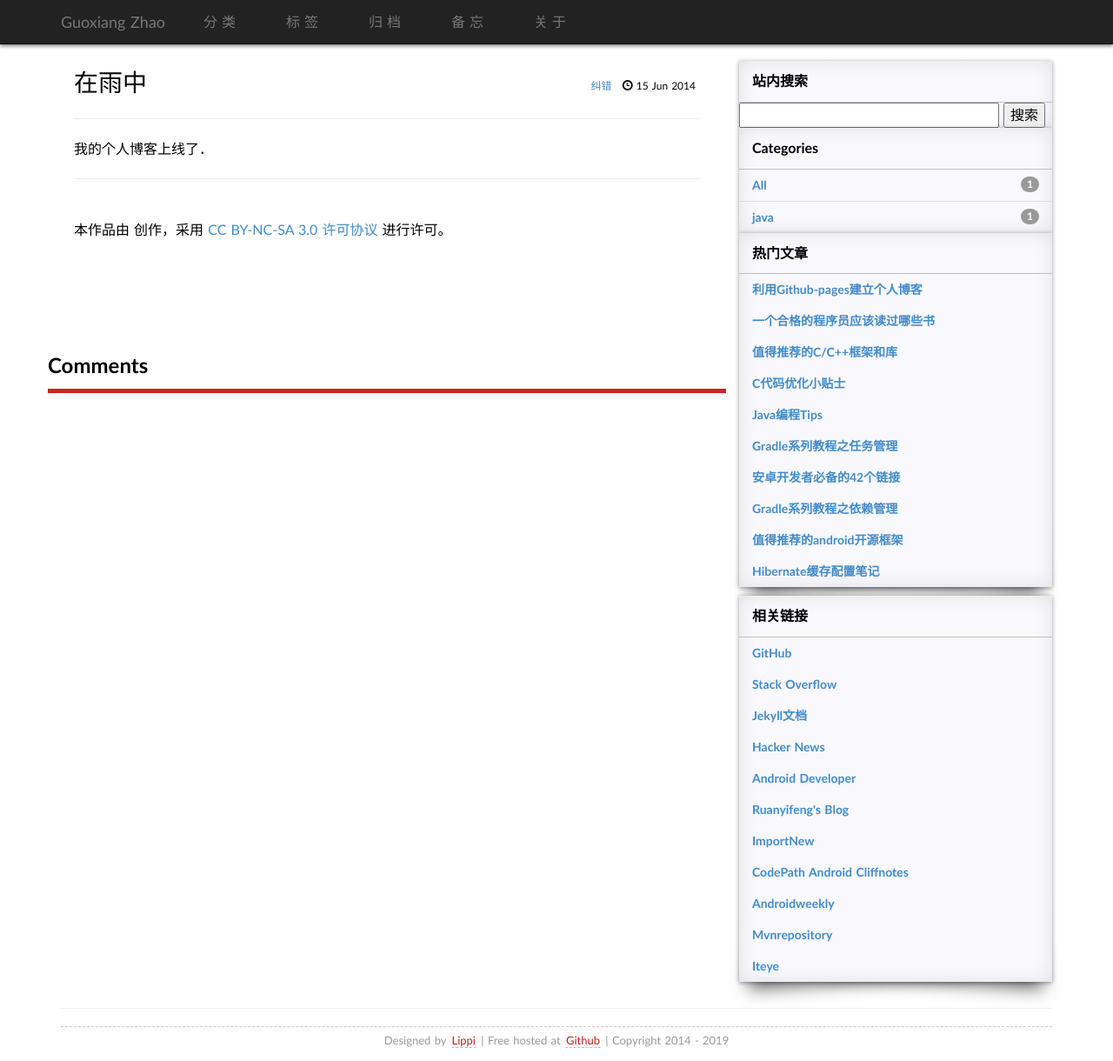
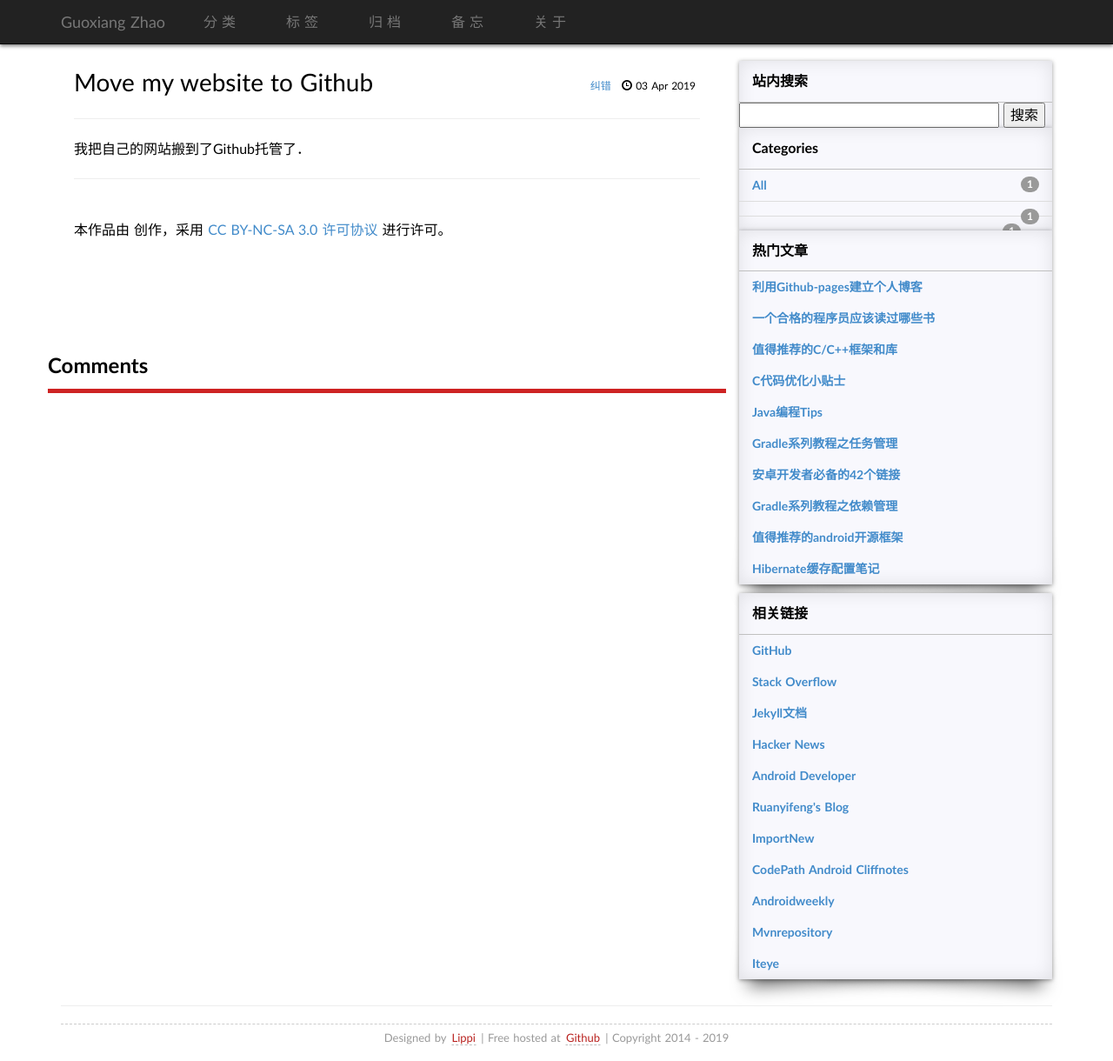
Before and after one commit to guoxiangzhao/guoxiangzhao.github.io, a Jekyll site: the page built from _posts/2014-06-15-in-the-rain.md, in a window 1280 px wide and 1220 px high. Shown: the whole window at 87% size. Built offline with Jekyll 4.4.1, drawn with Linux system fonts in a browser that asks for light colours; some web fonts are replaced; comment, search, counter and statistics services are not loaded.

Commit message:
Update 2014-06-15-in-the-rain.md

```diff
--- a/_posts/2014-06-15-in-the-rain.md
+++ b/_posts/2014-06-15-in-the-rain.md
@@ -1,12 +1,12 @@
 ---
-title: 在雨中
-date: 2014-06-15 01:05:13 +0800
+title: Move my website to Github
+date: 2019-04-02 18:17:00 +0000
 layout: post
 permalink: /blog/2014/06/15/in-the-rain.html
 categories:
-  - java
+  -
 tags:
   - Life
   - 生活
 ---
-我的个人博客上线了．
+我把自己的网站搬到了Github托管了．
```
